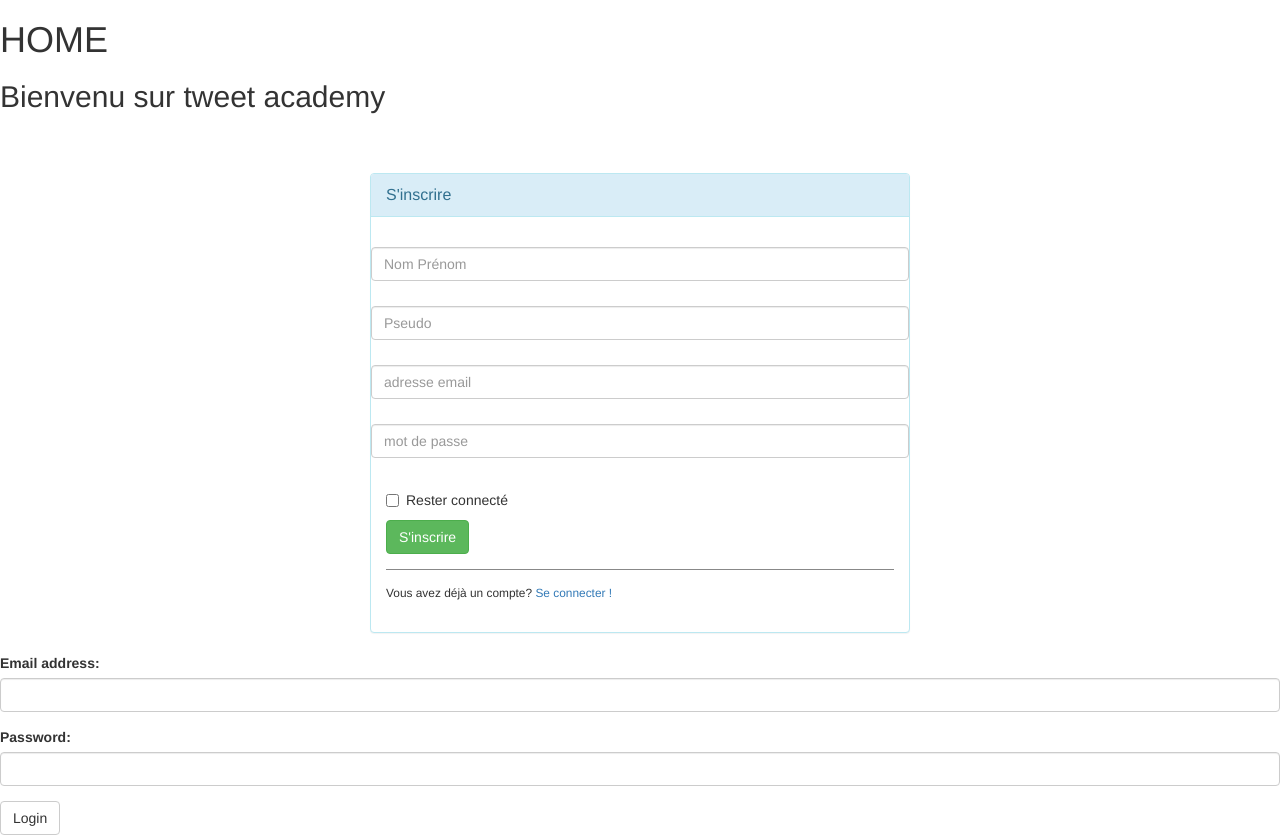
After one commit to quentinguitard/Twitter_Academie, a PHP site: template views/auth.php in a window 1280 px wide. The commit adds this page. Run offline with PHP 8.4, Linux system fonts and the light colour scheme; the template is opened without the code that fills it, so the values that code supplies are empty.

Commit message:
fichier AUTH / verification mail et pseudo

```diff
--- a/index.php
+++ b/index.php
@@ -1,12 +1,13 @@
 <?php
 require "controllers/HomeController.php";
+require "controllers/AuthController.php";
 require "controllers/User.php";
 require "models/database.php";
 require "models/usermanager.php";
 
 
 session_start();
-$_controller = isset($_GET['controller']) ? $_GET['controller'] : 'home';
+$_controller = isset($_GET['controller']) ? $_GET['controller'] : 'auth';
 $_action = isset($_GET['action']) ? $_GET['action'] : 'index';
 $controller_name = ucfirst($_controller) . 'Controller';
 if(class_exists($controller_name)){
--- /dev/null
+++ b/views/auth.php
@@ -0,0 +1,130 @@
+<?php
+$database = new Database();
+$db = $database->getConnection();
+$usermanager = new UserManager($db);
+?>
+<!DOCTYPE html>
+<html>
+<head>
+    <meta charset="UTF-8">
+    <link href="https://fonts.googleapis.com/css?family=Lato" rel="stylesheet">
+    <link rel="stylesheet" href="https://maxcdn.bootstrapcdn.com/bootstrap/3.3.7/css/bootstrap.min.css">
+    <title>Tweet Academy</title>
+</head>
+<body>
+    <h1>HOME</h1>
+    <h2>Bienvenu sur tweet academy</h2>
+
+
+    <div class="container">
+        <div id="loginbox" style="margin-top:50px;" class="mainbox col-md-6 col-md-offset-3 col-sm-8 col-sm-offset-2">
+            <div class="panel panel-info" >
+                <div class="panel-heading">
+                    <div class="panel-title">S'inscrire </div>
+                </div>
+
+                <div style="padding-top:30px" class="panel-body" >
+
+                    <div style="display:none" id="login-alert" class="alert alert-danger col-sm-12"></div>
+
+<?php
+if(!empty($_POST['envoyer']) && !empty($_POST['displayName']) && !empty($_POST['fullName']) && !empty($_POST['mail']) && !empty($_POST['password'])){
+
+    if($usermanager->verification($_POST['mail'],$_POST['displayName']) == false){
+
+        echo "<p>Wrong Password OR Username</p>";
+
+    }
+    else {
+        $user = new User($_POST['fullName'],$_POST['displayName'],$_POST['mail'],$_POST['password']);
+        $usermanager->create($user);
+        $_GET['controller'] = 'home';
+        echo "<script> window.location.assign('index.php?controller=".$_GET['controller']."'); </script>";
+
+    }
+}
+?>
+                    <form method="post" action="" id="loginform" class="form-horizontal" role="form">
+
+
+                        <div style="margin-bottom: 25px" class="form-group">
+                            <input type="text" class="form-control" id="fullName" name='fullName' placeholder="Nom Prénom">
+                        </div>
+
+                        <div style="margin-bottom: 25px" class="form-group">
+                            <input type="text" class="form-control" id="displayName" name="displayName" placeholder="Pseudo">
+                        </div>
+
+                        <div style="margin-bottom: 25px" class="form-group">
+                            <input class="form-control"  value="" placeholder="adresse email" type="mail" class="form-control" id="mail" name="mail">
+                        </div>
+
+                        <div style="margin-bottom: 25px" class="form-group">
+                            <input id="password" type="password" class="form-control" name="password" placeholder="mot de passe">
+                        </div>
+
+
+
+                        <div class="input-group">
+                            <div class="checkbox">
+                                <label>
+                                    <input id="login-remember" type="checkbox" name="remember" value="1"> Rester connecté
+                                </label>
+                            </div>
+                        </div>
+
+
+                        <div style="margin-top:10px" class="form-group">
+                            <!-- Button -->
+
+                            <div class="col-sm-12 controls">
+                                <input type="submit" name="envoyer" value="S'inscrire" id="btn-login" class="btn btn-success">
+
+                            </div>
+                        </div>
+
+
+                        <div class="form-group">
+                            <div class="col-md-12 control">
+                                <div style="border-top: 1px solid#888; padding-top:15px; font-size:85%" >
+                                    Vous avez déjà un compte?
+                                    <a href="#" onClick="$('#loginbox').hide(); $('#signupbox').show()">
+                                        Se connecter !
+                                    </a>
+                                </div>
+                            </div>
+                        </div>
+                    </form>
+
+                </div>
+            </div>
+        </div>
+    </div>
+
+
+        <form action="" method="post">
+            <div class="form-group">
+                <label for="mail">Email address:</label>
+                <input type="mail" class="form-control" id="mail" name="mail">
+            </div>
+            <div class="form-group">
+                <label for="password">Password:</label>
+                <input type="password" class="form-control" id="password" name='password'>
+            </div>
+            <input type="submit" class="btn btn-default" value='Login' name="login">
+        </form>
+<?php
+if(!empty($_POST['login']))
+    {
+        if($usermanager->exist($_POST['mail'], $_POST['password'])[1] == true){
+            $_GET['controller'] = 'home';
+            $_SESSION['idUser'] = $usermanager->exist($_POST['mail'], $_POST['password'])[0];
+            echo "<script> window.location.assign('index.php?controller=".$_GET['controller']."'); </script>";
+            echo "C'est bon tes co !";
+        }
+
+    }
+    ?>
+
+	</body>
+	</html>
```
Also changed, not shown: controllers/AuthController.php (added, +11 -0 lines), models/usermanager.php (+13 -0 lines), views/home.php (+3 -100 lines).
